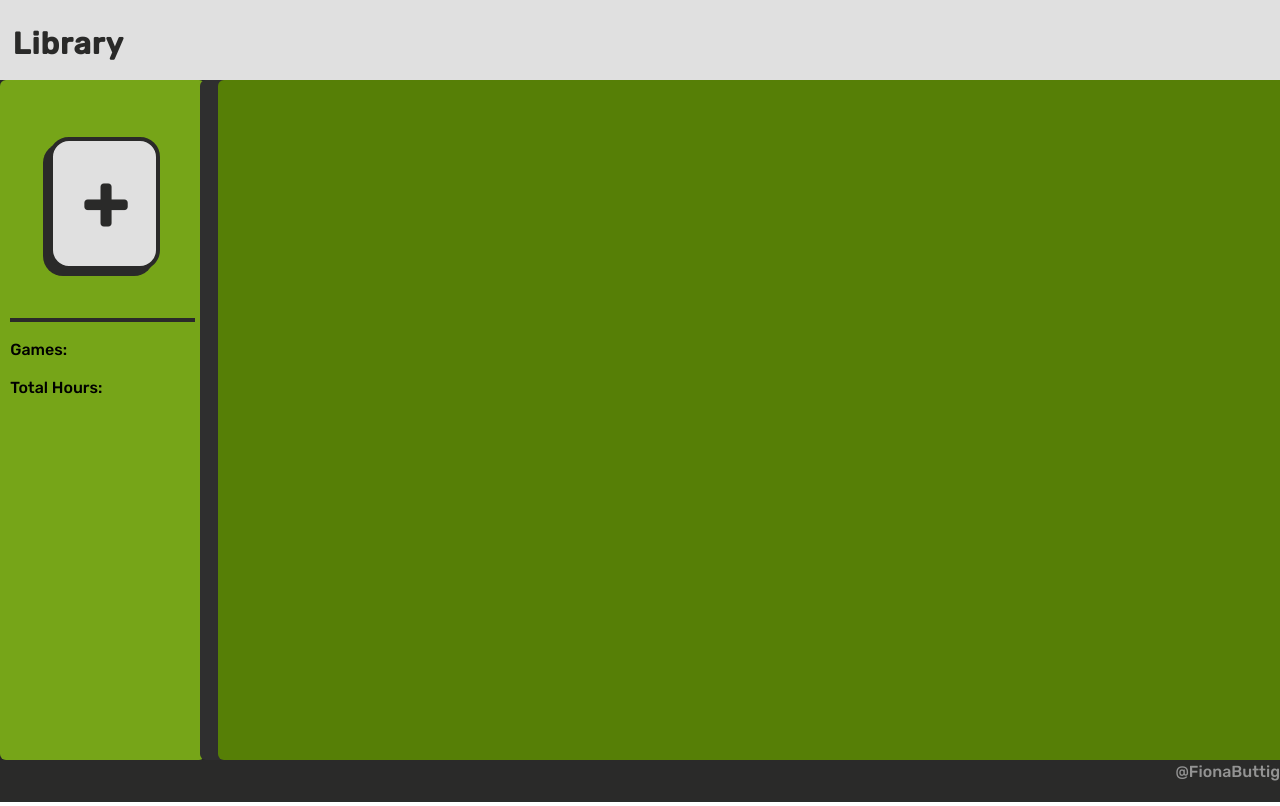
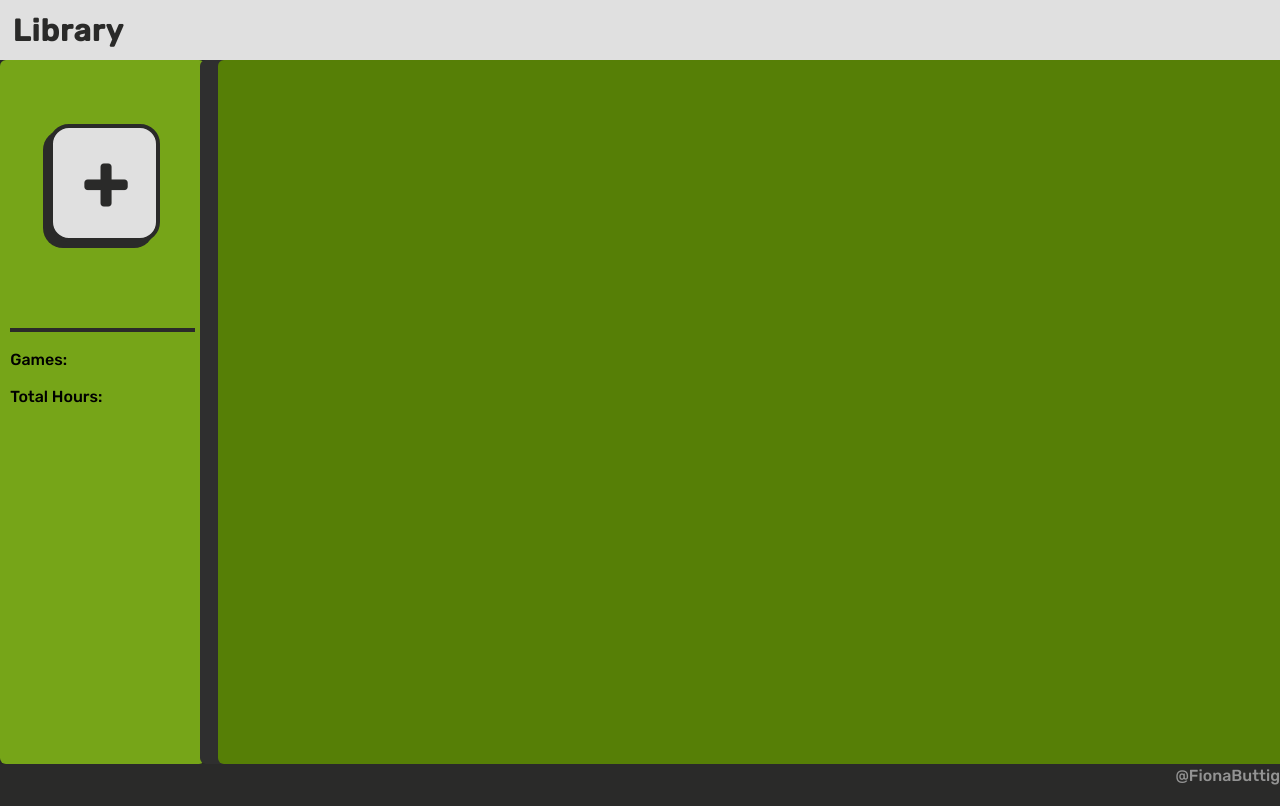
Before and after one commit to FionaButtig/MediaLibrary, a plain HTML site: page index.html in a window 1280 px wide. Drawn offline with Linux system fonts and the light colour scheme.

Commit message:
ignoreable

```diff
--- a/styles.scss
+++ b/styles.scss
@@ -8,22 +8,25 @@
 
 }
 
+
+
 header{
     background: rgb(224, 224, 224);
     width: 100vw;
-    height: 80px;
+    height: 60px;
     overflow: hidden;
+    text-align: center;
 
     h1{
+      float: left;
         color: rgb(42, 42, 41);
-        padding-top: 2%;
         padding-left: 1%;
+        padding-top: 1%;
         font-weight: 800;
         font-size: 1.9rem;
         letter-spacing: 1px;
     }
 }
-
 
 body{
     overflow-x: hidden;
@@ -32,7 +35,7 @@ body{
 
 main{
     width: 100vw;
-    height:85vh;
+    height: 88vh;
     display: flex;
     justify-content: space-between;
     background:rgb(38, 38, 38);
@@ -49,7 +52,8 @@ main{
 
 #C1{
     width: 100%;
-    height: 35%;
+    height: 38%;
+
 }
 
 #new-book-btn{
@@ -58,7 +62,7 @@ main{
     box-shadow: -6px 6px 0  rgb(42, 42, 41);
     border-radius: 20px;
     width: 54%;
-    height: 56%;
+    height: 44%;
     font-size: 4rem;
     text-align: center;
     justify-content: center;
@@ -85,10 +89,10 @@ main{
 
 #library{
   background: hsl(80, 91%, 26%);
+  position: relative;
   display: flex;
   flex-direction: row;
   flex-wrap: wrap;
-  position: relative;
   overflow-y: scroll;
    left: 1%;
    height: 100%;
@@ -100,7 +104,6 @@ main{
     display: inline;
     }
 }
-
 
 #card{
     background: rgb(224, 224, 224);
@@ -124,7 +127,6 @@ main{
     }
   }
 
-
 #form-popup {
   position: fixed;
   bottom: 25%;
@@ -137,9 +139,9 @@ main{
   /* Add styles to the form container */
   #new-book-form {
     max-width: 300px;
-    padding: 10px;
+    padding: 24px 18px;
     width: 300px;
-    height: 400px;
+    height: 410px;
     background-color: rgb(224, 224, 224);
     position: relative;
     border-radius: 20px;
@@ -171,7 +173,7 @@ main{
   }
 
   #new-book-form #btncancel{
-    background: rgb(204, 143, 30);
+    background: rgb(108, 108, 108);
   }
 
   /* Add a red background color to the cancel button */
@@ -183,7 +185,6 @@ main{
   #new-book-form #btn:hover, #open-button:hover {
     opacity: 1;
   }
-
 
 footer{
     background-color: rgb(42, 42, 41);
```
Also changed, not shown: index.html (+1 -3 lines), styles.css, 1 other file.
